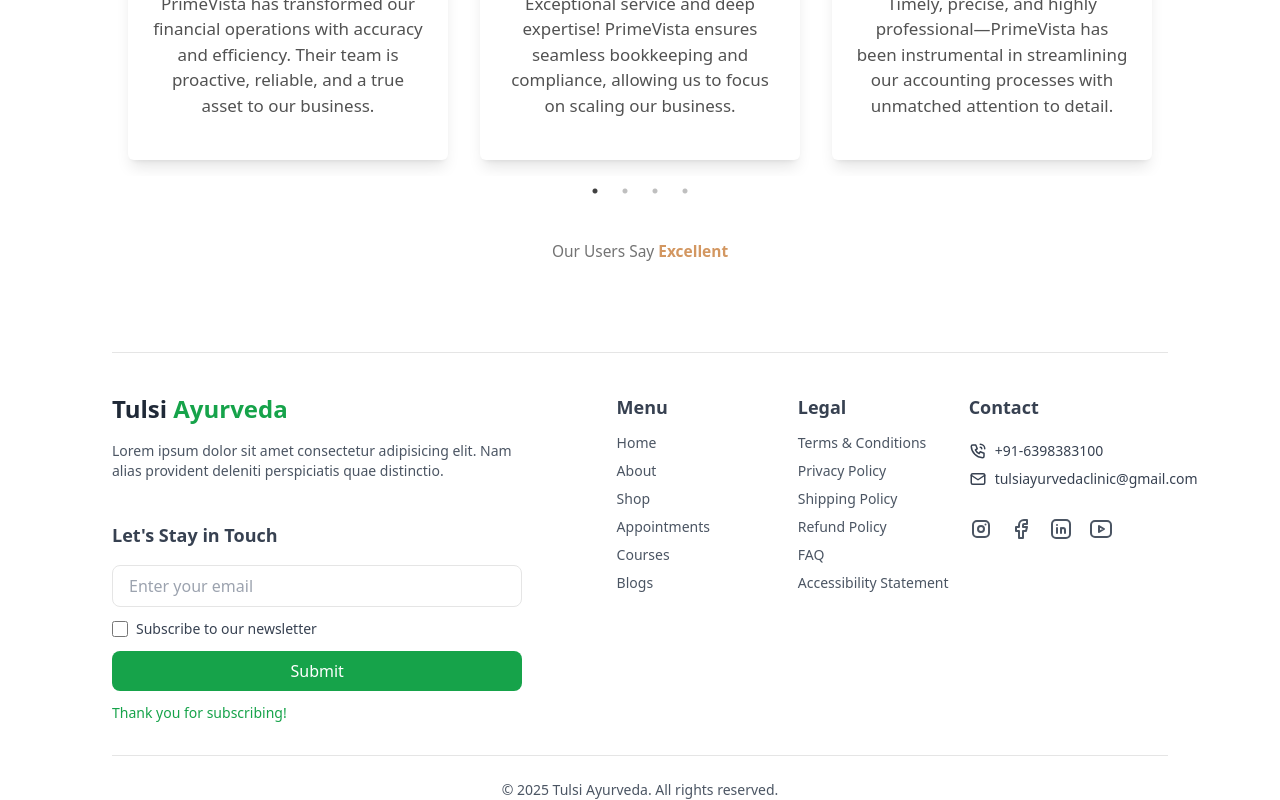
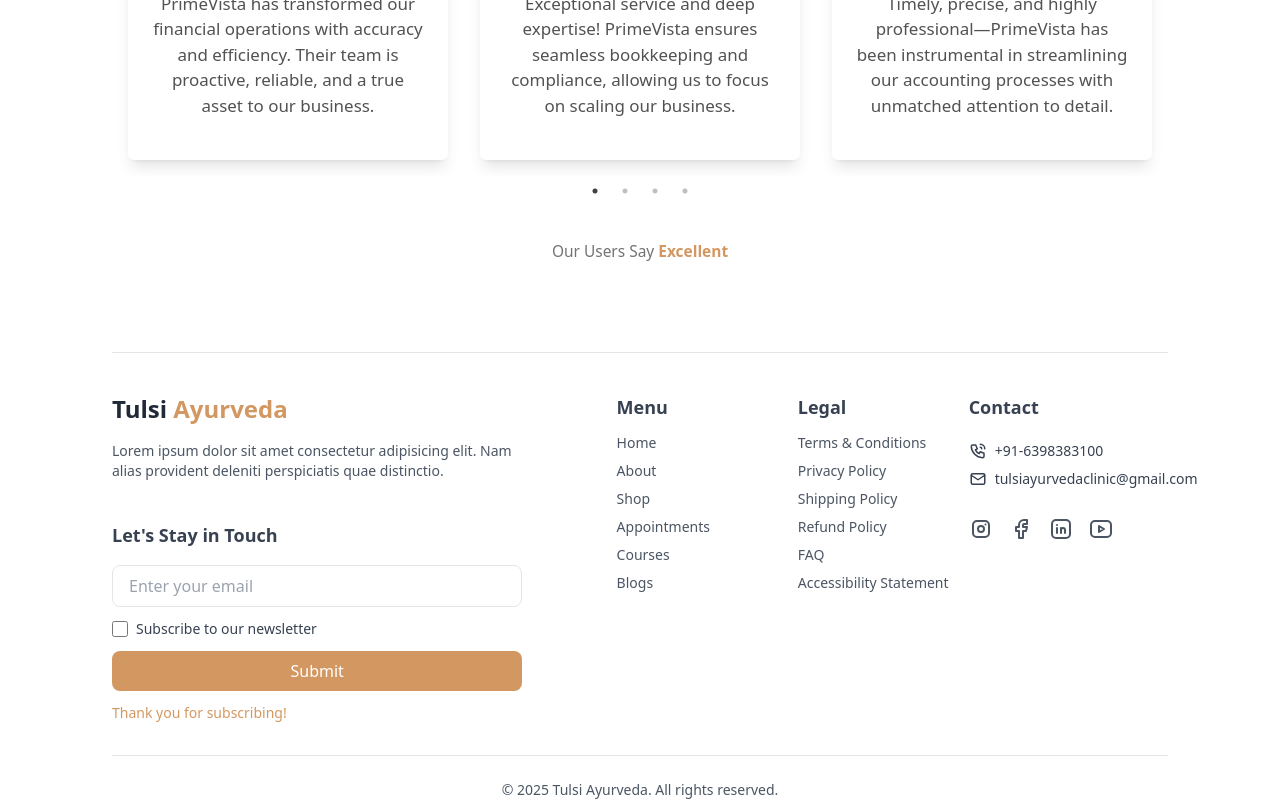
Before and after one commit to priyanshutariyal02/ayurveda, a Next.js app: page / in a window 1280 px wide. Both pictures are taken after typing "name@example.com" into the empty fields and a click on the button "Submit". Shown: the part 7559-8359 px from the top of the page. Built offline with nearby package versions, Linux system fonts and the light colour scheme.

Commit message:
modify footer

```diff
--- a/src/components/footer.tsx
+++ b/src/components/footer.tsx
@@ -65,7 +65,7 @@ const Footer = () => {
         {/* Left Section */}
         <div className="max-w-xl">
           <h1 className="text-2xl font-bold">
-            Tulsi <span className="text-green-600">Ayurveda</span>
+            Tulsi <span className="text-primary">Ayurveda</span>
           </h1>
           <p className="text-gray-600 text-sm mt-4">
             Lorem ipsum dolor sit amet consectetur adipisicing elit. Nam alias
@@ -84,7 +84,7 @@ const Footer = () => {
                 value={email}
                 onChange={(e) => setEmail(e.target.value)}
                 placeholder="Enter your email"
-                className="border rounded-lg py-2 px-4 focus:outline-none focus:ring-2 focus:ring-green-500"
+                className="border rounded-lg py-2 px-4 focus:outline-none focus:ring-2 focus:ring-primary"
                 required
               />
 
@@ -94,19 +94,19 @@ const Footer = () => {
                   name="subscribe"
                   checked={subscribed}
                   onChange={(e) => setSubscribed(e.target.checked)}
-                  className="w-4 h-4 accent-green-600"
+                  className="w-4 h-4 accent-primary"
                 />
                 Subscribe to our newsletter
               </label>
 
               <button
                 type="submit"
-                className="bg-green-600 text-white py-2 px-4 rounded-lg font-medium hover:bg-green-700 transition"
+                className="bg-primary text-white py-2 px-4 rounded-lg font-medium hover:bg-primary/70 transition"
               >
                 Submit
               </button>
 
-              {message && <p className="text-sm text-green-600">{message}</p>}
+              {message && <p className="text-sm text-primary">{message}</p>}
             </form>
           </div>
         </div>
@@ -121,7 +121,7 @@ const Footer = () => {
               </h3>
               <ul className="flex flex-col gap-2 text-gray-600 text-sm">
                 {section.links.map((link, linkIndex) => (
-                  <li key={linkIndex} className="hover:text-green-600">
+                  <li key={linkIndex} className="hover:text-primary">
                     <Link href={link.link}>{link.name}</Link>
                   </li>
                 ))}
@@ -141,28 +141,37 @@ const Footer = () => {
             </div>
 
             <div className="flex gap-4 mt-2">
-              <Link href="https://www.instagram.com/tulsiayurveda/" target="blank">
+              <Link
+                href="https://www.instagram.com/tulsiayurveda/"
+                target="blank"
+              >
                 <IconBrandInstagram
                   size={24}
-                  className="text-gray-600 hover:text-green-600"
+                  className="text-gray-600 hover:text-primary"
                 />
               </Link>
               <Link href="https://www.facebook.com/tulsiclinic/" target="blank">
                 <IconBrandFacebook
                   size={24}
-                  className="text-gray-600 hover:text-green-600"
+                  className="text-gray-600 hover:text-primary"
                 />
               </Link>
-              <Link href="https://www.linkedin.com/in/dr-ankit-aggarwal-1931717a/" target="blank">
+              <Link
+                href="https://www.linkedin.com/in/dr-ankit-aggarwal-1931717a/"
+                target="blank"
+              >
                 <IconBrandLinkedin
                   size={24}
-                  className="text-gray-600 hover:text-green-600"
+                  className="text-gray-600 hover:text-primary"
                 />
               </Link>
-              <Link href="https://www.youtube.com/@Tulsi_ayurveda/videos" target="blank">
+              <Link
+                href="https://www.youtube.com/@Tulsi_ayurveda/videos"
+                target="blank"
+              >
                 <IconBrandYoutube
                   size={24}
-                  className="text-gray-600 hover:text-green-600"
+                  className="text-gray-600 hover:text-primary"
                 />
               </Link>
             </div>
```
